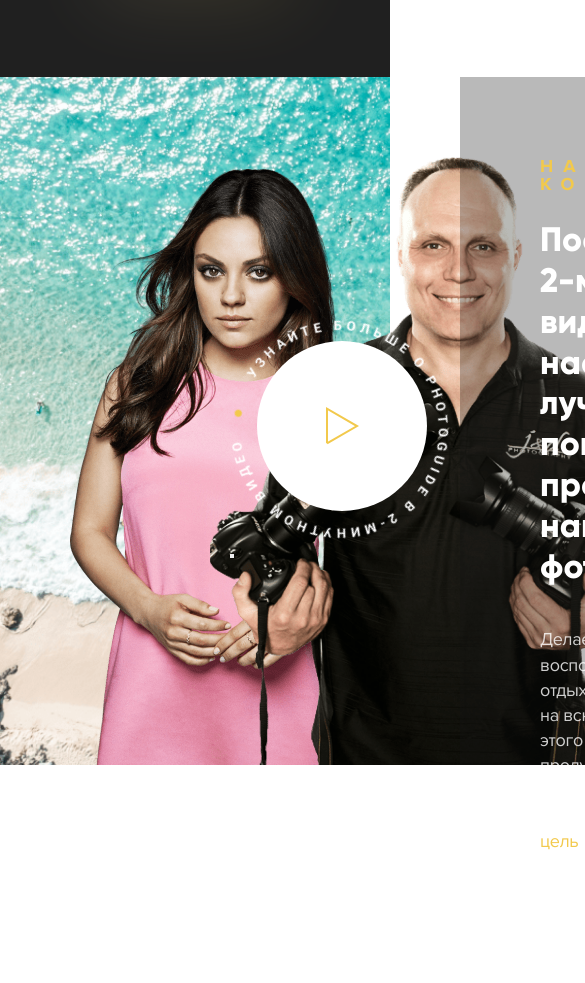
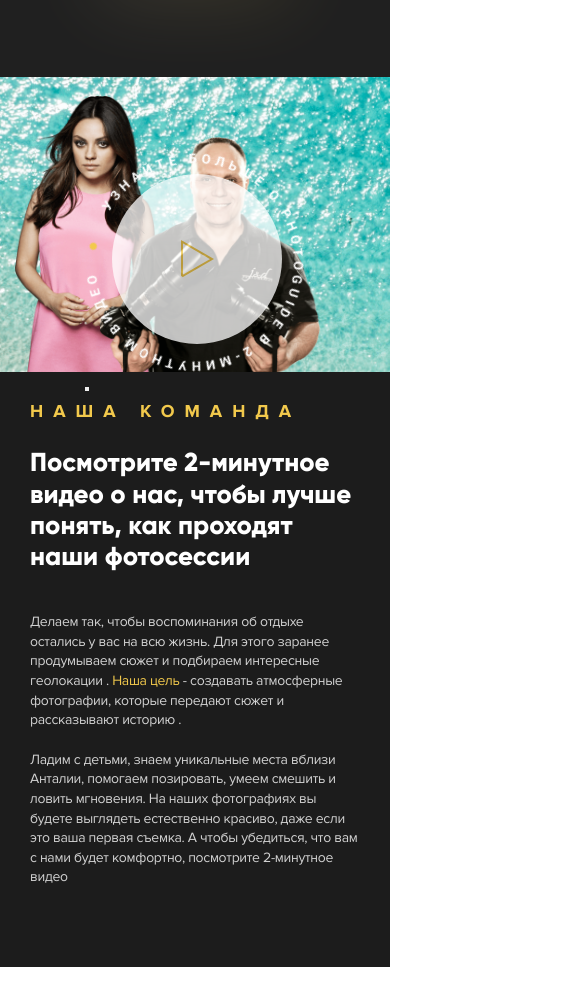
Before and after one commit to MansAhmadBON/photoShootsInTurkey, a website: page build/index.html in a window 390 px wide. Shown: the part 6184-7167 px from the top of the page, 585 px wide, since content can reach past the window. Drawn offline with nearby package versions, Linux system fonts and the light colour scheme; a web font is replaced by a local one.

Commit message:
feat: added media query for video section

```diff
--- a/src/scss/components/video.scss
+++ b/src/scss/components/video.scss
@@ -60,6 +60,9 @@
     background-image: url("../assets/img/bg/bg-video.png");
     background-size: cover;
     position: relative;
+    @media (max-width: 760px) {
+        flex-direction: column;
+    }
     &__persons {
         max-width: 760px;
         max-height: 688px;
@@ -69,11 +72,36 @@
         position: absolute;
         bottom: 0;
         left: 70px;
+        @media (max-width: 670px) {
+            left: 15px;
+        }
+        @media (max-width: 570px) {
+            width: 250px;
+        }
+        @media (max-width: 500px) {
+            width: 150px;
+        }
+        @media (max-width: 400px) {
+            width: 140px;
+        }
     }
     &__person-men {
         position: relative;
         top: 80px;
         left: 210px;
+        @media (max-width: 670px) {
+            left: 100px;
+            top: 60px;
+        }
+        @media (max-width: 570px) {
+            width: 400px;
+        }
+        @media (max-width: 500px) {
+            width: 300px;
+        }
+        @media (max-width: 400px) {
+            width: 220px;
+        }
     }
     &__btn {
         position: relative;
@@ -90,6 +118,9 @@
         &:hover {
             background-color: #202020;
         }
+        @media (max-width: 500px) {
+            opacity: .75;
+        }
     }
 }
 
@@ -101,6 +132,16 @@
     z-index: 1000;
     top: 35%;
     left: 50%;
+    @media (max-width: 900px) {
+        left: 25%;
+    }
+    @media (max-width: 760px) {
+        left: 50%;
+        transform: translateX(-50%);
+    }
+    @media (max-width: 500px) {
+        top: 25%;
+    }
     &__text {
         animation-name: rotation;
         animation-duration: 20s;
@@ -116,6 +157,12 @@
     background-image: url("../assets/img/img/videobg.png");
     background-size: cover;
     padding: 80px;
+    @media (max-width: 1200px) {
+        padding: 30px 30px 80px;
+    }
+    @media (max-width: 760px) {
+        background-color: #202020;
+    }
     &__subTitle {
         font-family: $FontText;
         font-weight: $weightBold;
@@ -135,6 +182,9 @@
         color: #FFFFFF;
         display: block;
         margin-bottom: 40px;
+        @media (max-width: 1200px) {
+            font-size: 26px;
+        }
     }
     &__text {
         font-family: $FontText;
@@ -142,6 +192,9 @@
         line-height: 140%;
         letter-spacing: -0.3px;
         color: rgba(255, 255, 255, 0.8);
+        @media (max-width: 1200px) {
+            font-size: 14px;
+        }
     }
     &__text-1 {
         margin-bottom: 20px;
```
Also changed, not shown: build/css/components/video.css, build/css/main.css.
